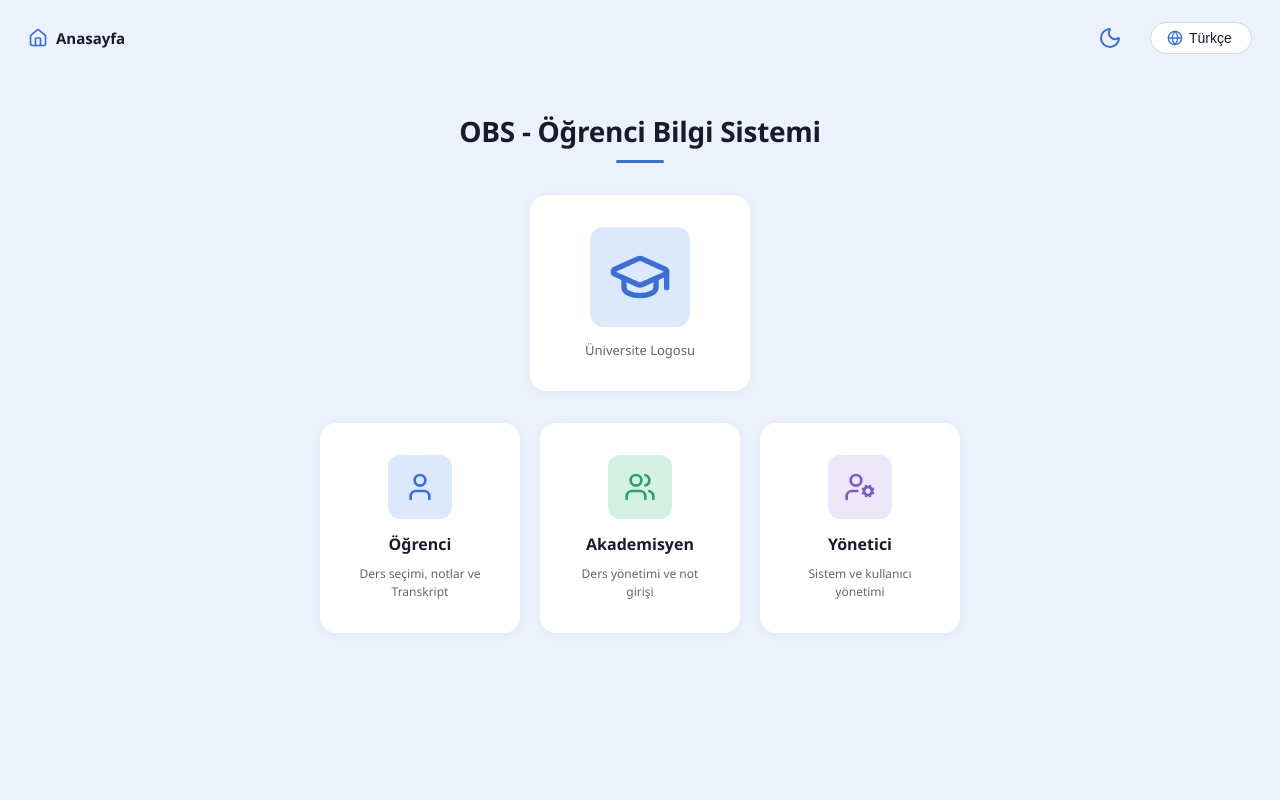
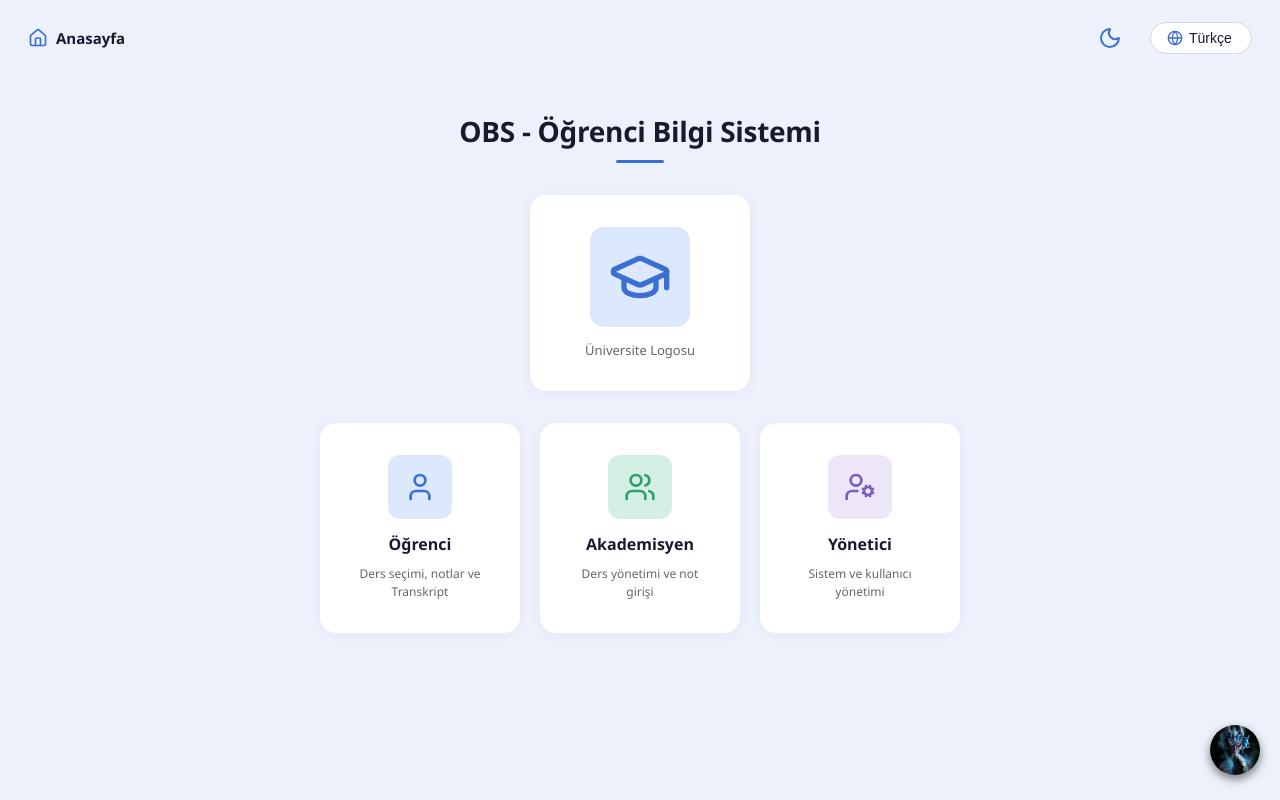
Before and after one commit to Esat-cpu/proje-obs, a React app in the folder src/frontend/: page / in a window 1280 px wide. Built offline with nearby package versions, Linux system fonts and the light colour scheme; no server answers; the HTML template or start-up script is replaced by a standard one.

Commit message:
backendde endpointi olan logoutu servisi ekle, logout akışını kur ve analogine  maskot ekle :)
logout endpointinin fonksiyonu authService.js dosyasına tekrar konumlandır
logout olayı sonrası blacklist token mantığını kur
ana logine geçici maskot ekle

```diff
--- a/src/frontend/src/components/ui/PanelLayout.jsx
+++ b/src/frontend/src/components/ui/PanelLayout.jsx
@@ -10,8 +10,8 @@ const PanelLayout = ({ title, userName, navItems, children, logoColor = "var(--p
   const { t } = useTranslation();
   const navigate = useNavigate();
   const { logout } = useAuth();
-  const handleLogout = () => {
-    logout();
+  const handleLogout = async () => {
+    await logout();
     navigate("/");
   };
 
--- a/src/frontend/src/context/AuthContext.jsx
+++ b/src/frontend/src/context/AuthContext.jsx
@@ -1,4 +1,5 @@
 import { createContext, useContext, useReducer } from "react";
+import authService from "../shared/api/authServices";
 const AuthContext = createContext(null);
 
 const initialState = {
@@ -36,11 +37,17 @@ export function AuthProvider({ children }) {
         dispatch({ type: "LOGIN", payload: { token, role } });
     };
 
-    const logout = () => {
-        localStorage.removeItem("access_token");
-        localStorage.removeItem("refreshToken");
-        localStorage.removeItem("role");
-        dispatch({ type: "LOGOUT" });
+    const logout = async () => {
+        try {
+            await authService.logout();
+        } catch (error) {
+            console.warn("Logout request failed:", error);
+        } finally {
+            localStorage.removeItem("access_token");
+            localStorage.removeItem("refreshToken");
+            localStorage.removeItem("role");
+            dispatch({ type: "LOGOUT" });
+        }
     };
 
     return (
--- a/src/frontend/src/main.jsx
+++ b/src/frontend/src/main.jsx
@@ -25,7 +25,7 @@ createRoot(document.getElementById('root')).render(
         <AuthProvider>
           <QueryClientProvider client={queryClient}>
           <App />
-          <ReactQueryDevtools initialIsOpen={false}/>
+          {/* <ReactQueryDevtools initialIsOpen={false}/> */}
           </QueryClientProvider>
         </AuthProvider>
       </ThemeProvider>
--- a/src/frontend/src/pages/LoginHomePage.jsx
+++ b/src/frontend/src/pages/LoginHomePage.jsx
@@ -1,6 +1,7 @@
 import { useTranslation } from 'react-i18next';
 import { User, Users, UserCog, GraduationCap } from 'lucide-react'; /* ikonları getir */
 import ActionCard from '../components/ui/ActionCard';
+import ejderyaLogo from './ejderya.jpg';
 
 const LoginHomePage = () => {
   const { t } = useTranslation(); /* useTranslation hook'u cagir nesne parcalamayla t'yi cekip al */
@@ -63,6 +64,19 @@ const LoginHomePage = () => {
             />
           ))}
         </div>
+        <div style={{ position: 'fixed', bottom: '20px', right: '20px', zIndex: 9999 }}>
+          <img
+            src={ejderyaLogo}
+            alt="Ejderya"
+            style={{
+              width: '50px',
+              height: '50px',
+              borderRadius: '50%',
+              boxShadow: '0 4px 10px rgba(0,0,0,0.5)',
+              objectFit: 'cover'
+            }}
+          />
+        </div>
       </main>
     </>
   );
--- a/src/frontend/src/shared/api/authServices.js
+++ b/src/frontend/src/shared/api/authServices.js
@@ -7,7 +7,16 @@ const authService = {
     return response.data;
   },
 
-  // LOGOUT METODUNU BURADAN TAMAMEN SİLDİK 🗑️
+  logout: async () => {
+    const refreshToken = localStorage.getItem("refreshToken");
+    if (!refreshToken) {
+      return null;
+    }
+    const response = await axiosClient.post("api/auth/logout/", {
+      refresh: refreshToken,
+    });
+    return response.data;
+  },
 };
 
 export default authService;
```
Also changed, not shown: src/frontend/src/pages/ejderya.jpg (added).
